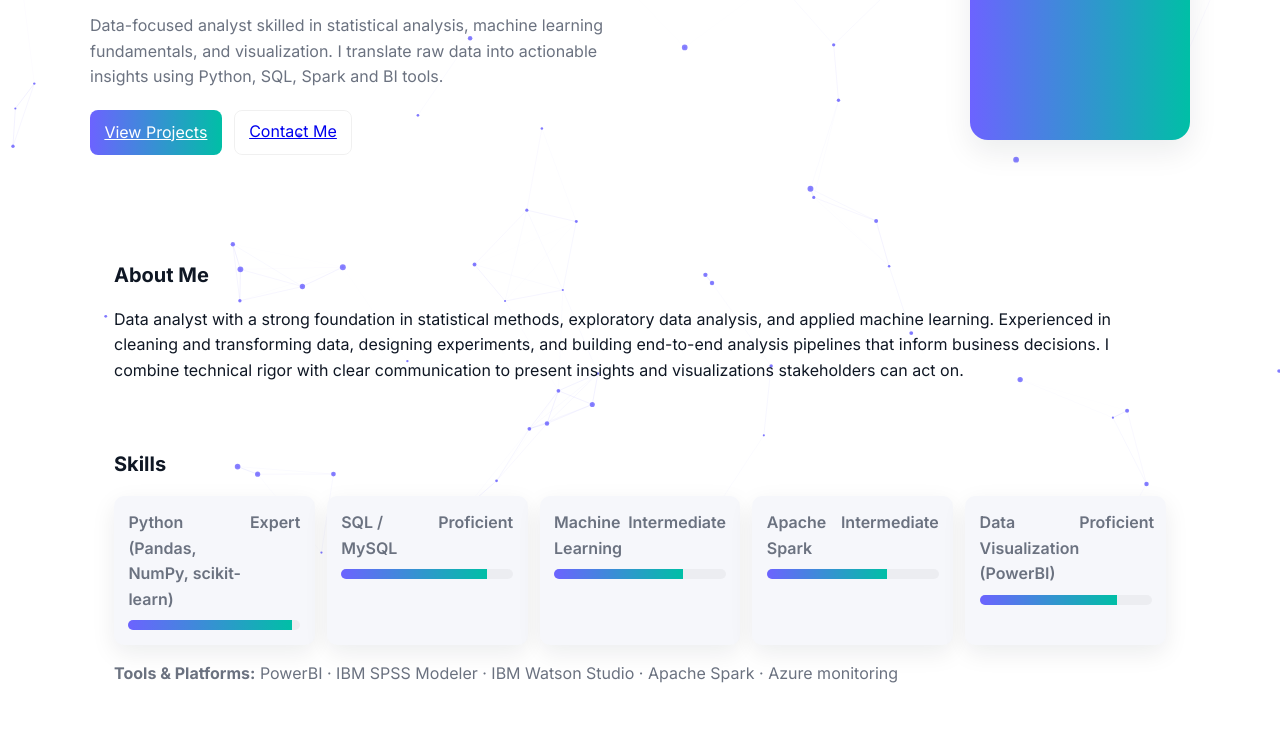
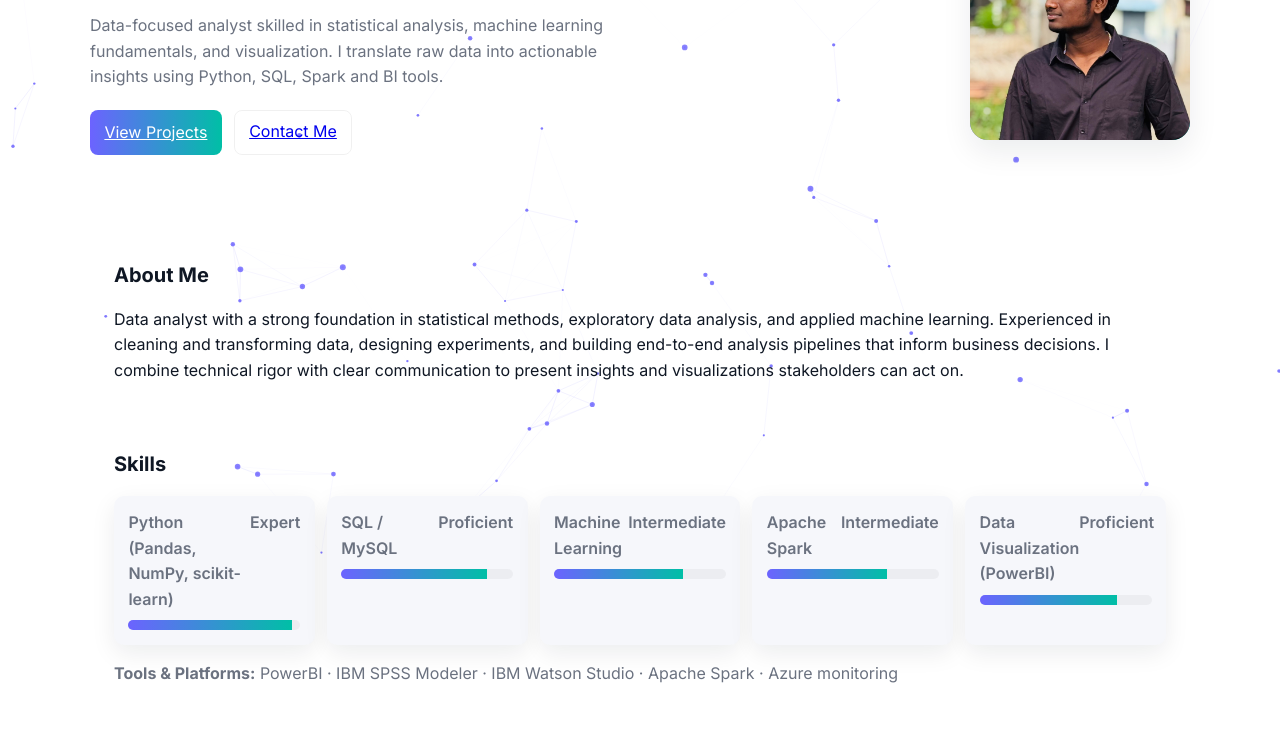
Before and after one commit to Sabarivasan5420/portfolio, a plain HTML site: page index.html in a window 1280 px wide. Shown: the part 239-986 px from the top of the page. Drawn offline with Linux system fonts and the light colour scheme.

Commit message:
Fix image source filename in index.html

```diff
--- a/index.html
+++ b/index.html
@@ -58,7 +58,7 @@
       <div class="hero-art">
         <!-- Photo placeholder: replace the <img> src with your photo -->
         <div class="hero-photo" aria-hidden="false">
-          <img src="IMG_3289.jpeg.jpeg" alt="Sabarivasan photo" class="hero-photo__img">
+          <img src="IMG_3289.jpeg" alt="Sabarivasan photo" class="hero-photo__img">
         </div>
       </div>
     </section>
```
